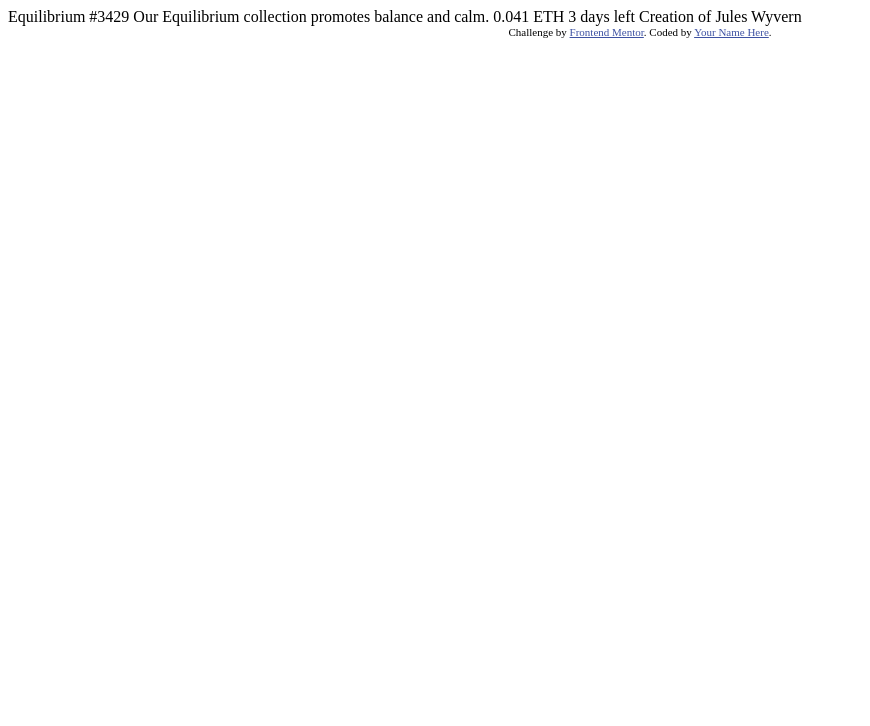
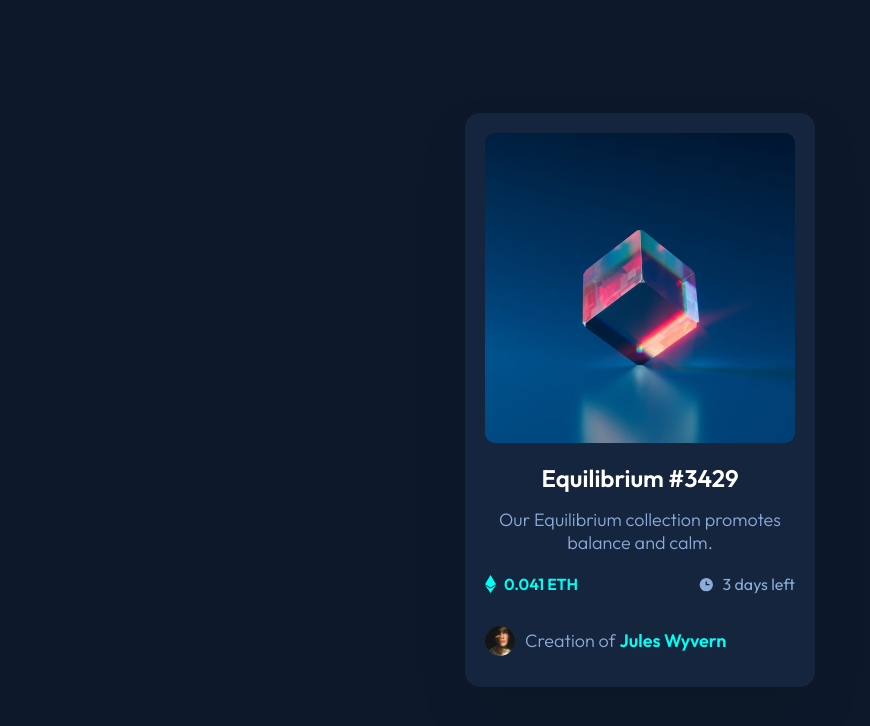
Before and after one commit to Ivanbo420/FrontendMentor, a plain HTML site: page index.html in a window 1280 px wide. Shown: the whole page, without its empty margins (0-870 px from the left). Drawn offline with Linux system fonts and the light colour scheme.

Commit message:
Commit de cambios agregados, version final

```diff
--- a/index.html
+++ b/index.html
@@ -1,33 +1,33 @@
 <!DOCTYPE html>
 <html lang="en">
 <head>
-  <meta charset="UTF-8">
-  <meta name="viewport" content="width=device-width, initial-scale=1.0"> <!-- displays site properly based on user's device -->
-
-  <link rel="icon" type="image/png" sizes="32x32" href="./images/favicon-32x32.png">
-
-  <title>Frontend Mentor | NFT preview card component</title>
-
-  <!-- Feel free to remove these styles or customise in your own stylesheet 👍 -->
-  <style>
-    .attribution { font-size: 11px; text-align: center; }
-    .attribution a { color: hsl(228, 45%, 44%); }
-  </style>
+   <meta charset="UTF-8">
+   <meta name="viewport" content="width=device-width, initial-scale=1.0">
+   <title>NFT Preview Card</title>
+   <link href="https://fonts.googleapis.com/css2?family=Outfit:wght@300;400;600&display=swap" rel="stylesheet">
+   <link rel="stylesheet" href="styles.css">
 </head>
 <body>
-
-  Equilibrium #3429
-
-  Our Equilibrium collection promotes balance and calm.
-
-  0.041 ETH
-  3 days left
-
-  Creation of Jules Wyvern
-
-  <div class="attribution">
-    Challenge by <a href="https://www.frontendmentor.io?ref=challenge" target="_blank">Frontend Mentor</a>.
-    Coded by <a href="#">Your Name Here</a>.
-  </div>
+   <div class="card">
+      <div class="card-image">
+         <img src="images/image-equilibrium.jpg" alt="Equilibrium NFT">
+      </div>
+      <h1>Equilibrium #3429</h1>
+      <p>Our Equilibrium collection promotes balance and calm.</p>
+      <div class="card-details">
+         <div class="price">
+            <img src="images/icon-ethereum.svg" alt="Ethereum Icon">
+            <span>0.041 ETH</span>
+         </div>
+         <div class="time-left">
+            <img src="images/icon-clock.svg" alt="Clock Icon">
+            <span>3 days left</span>
+         </div>
+      </div>
+      <div class="creator">
+         <img src="images/image-avatar.png" alt="Creator Avatar">
+         <p>Creation of <span>Jules Wyvern</span></p>
+      </div>
+   </div>
 </body>
 </html>
--- /dev/null
+++ b/styles.css
@@ -0,0 +1,122 @@
+* {
+   margin: 0;
+   padding: 0;
+   box-sizing: border-box;
+}
+
+body {
+   font-family: 'Outfit', sans-serif;
+   background-color: hsl(217, 54%, 11%);
+   display: flex;
+   justify-content: center;
+   align-items: center;
+   min-height: 100vh;
+   padding: 20px;
+}
+
+
+.card {
+   background-color: hsl(216, 50%, 16%);
+   border-radius: 15px;
+   padding: 20px;
+   width: 100%;
+   max-width: 350px;
+   text-align: center;
+   box-shadow: 0 25px 50px rgba(0, 0, 0, 0.1);
+}
+
+.card-image {
+   position: relative;
+   border-radius: 10px;
+   overflow: hidden;
+}
+
+.card-image img {
+   width: 100%;
+   display: block;
+}
+
+h1 {
+   color: hsl(0, 0%, 100%);
+   font-size: 1.5rem;
+   font-weight: 600;
+   margin-top: 20px;
+}
+
+p {
+   color: hsl(215, 51%, 70%);
+   font-size: 18px;
+   font-weight: 300;
+   margin: 15px 0;
+}
+
+.card-details {
+   display: flex;
+   justify-content: space-between;
+   align-items: center;
+   margin: 20px 0;
+}
+
+.price, .time-left {
+   display: flex;
+   align-items: center;
+   color: hsl(0, 0%, 100%);
+}
+
+.price img, .time-left img {
+   margin-right: 8px;
+}
+
+.price span {
+   font-weight: 600;
+   color: hsl(178, 100%, 50%);
+}
+
+.time-left span {
+   font-weight: 400;
+   color: hsl(215, 51%, 70%);
+}
+
+.creator {
+   display: flex;
+   align-items: center;
+   color: hsl(0, 0%, 100%);
+   margin-top: 20px;
+}
+
+.creator img {
+   width: 30px;
+   height: 30px;
+   border-radius: 50%;
+   margin-right: 10px;
+}
+
+.creator p {
+   font-weight: 300;
+}
+
+.creator span {
+   font-weight: 600;
+   color: hsl(178, 100%, 50%);
+}
+
+@media (min-width: 1440px) {
+   .card {
+      max-width: 350px;
+   }
+}
+
+@media (max-width: 375px) {
+   .card {
+      width: 100%;
+      padding: 15px;
+   }
+
+   h1 {
+      font-size: 1.25rem;
+   }
+
+   p {
+      font-size: 16px;
+   }
+}
```
